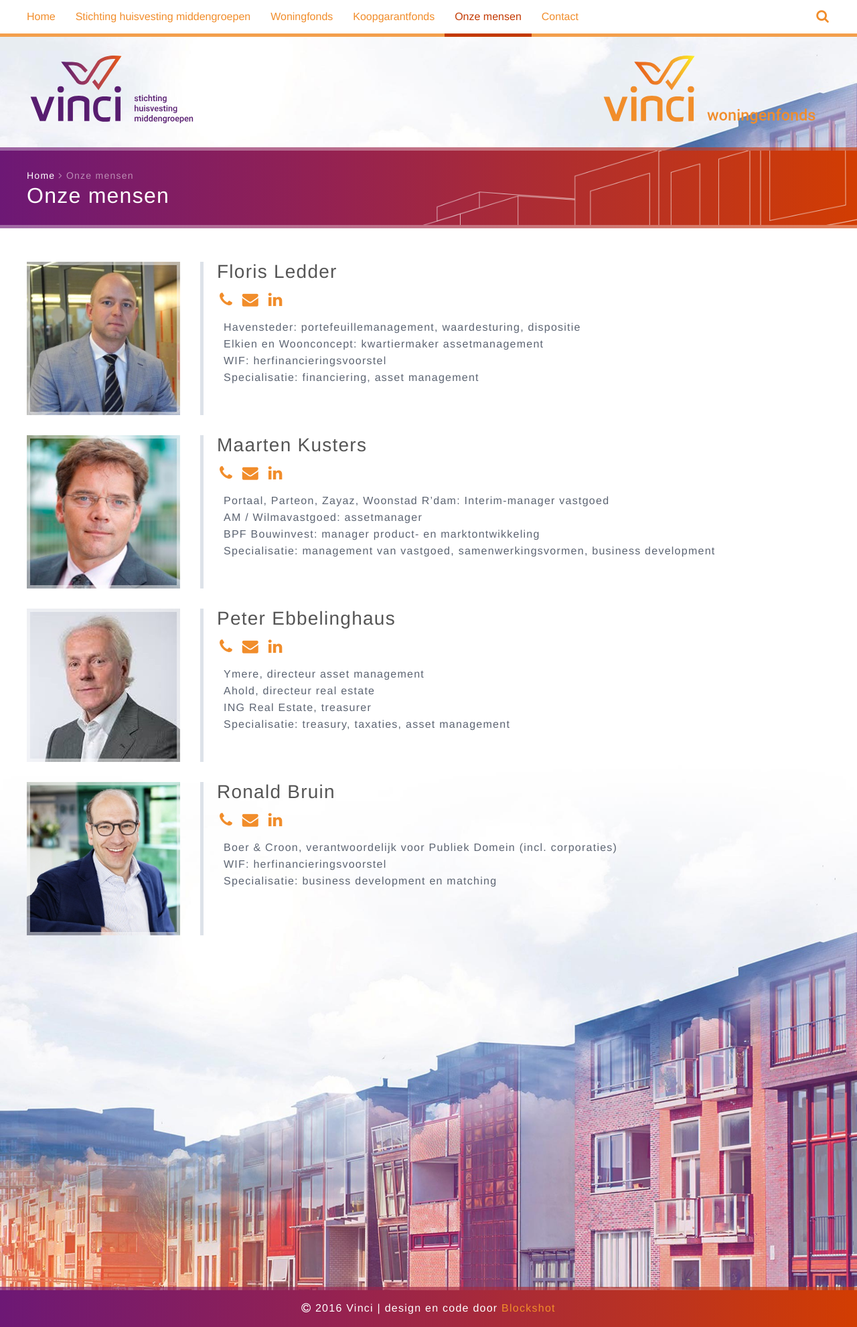
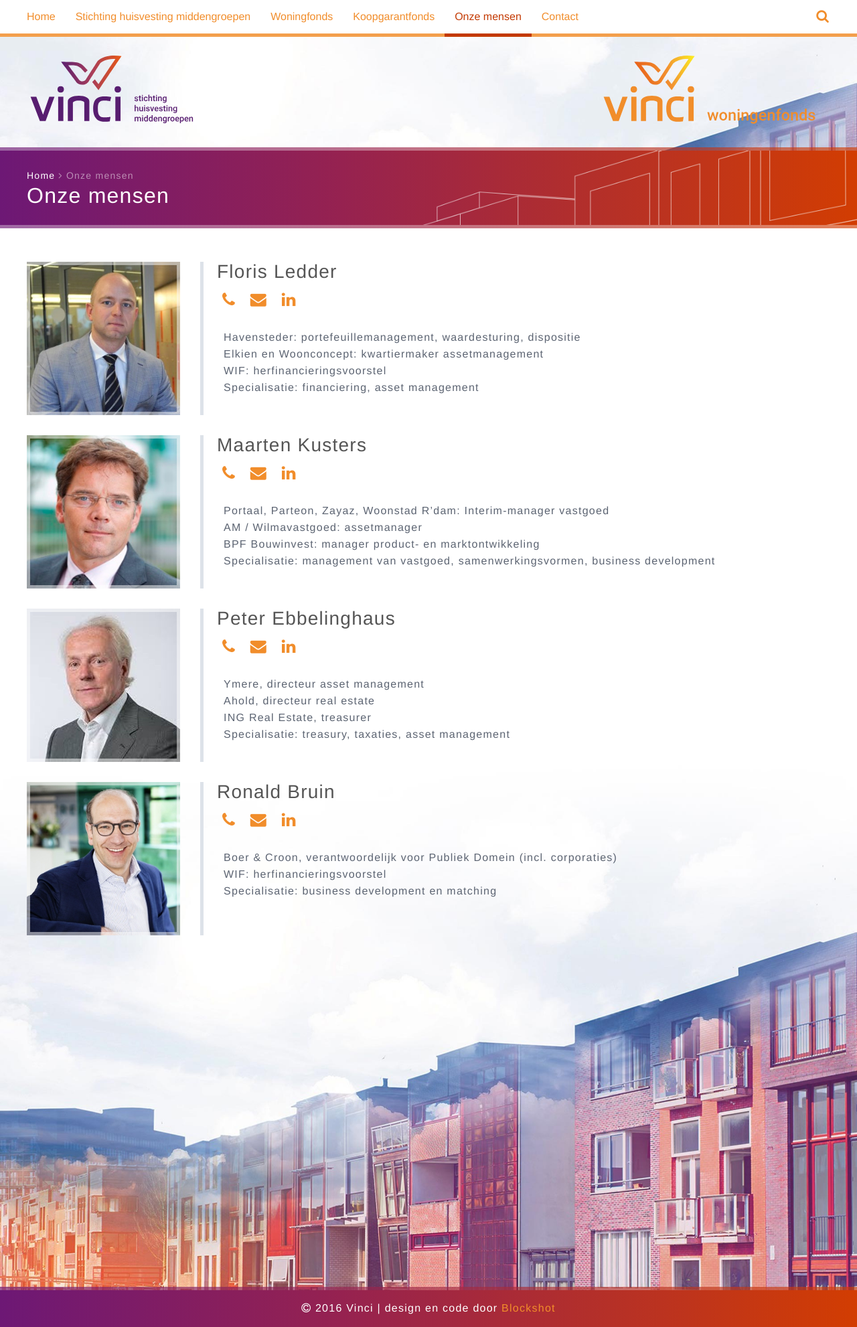
Before and after one commit to Blockshot12/vinci, a Jekyll site: the page built from onze-mensen.html, in a window 1280 px wide. Shown: the whole page at 67% size. Built offline with Jekyll 4.4.1, drawn with Linux system fonts in a browser that asks for light colours; nearby versions of some CDN libraries.

Commit message:
Update contactpage structure.

```diff
--- a/_sass/layout/_main.scss
+++ b/_sass/layout/_main.scss
@@ -346,10 +346,9 @@
 				position: relative;
 				display: block;
 				float: left;
-				width: 40%;
+				width: 50%;
 				text-align: center;
-				padding: 0 20px 0 0;
-				border-right: 5px solid $light-blue;
+				padding: 0 0 8px;
 
 				img {
 					outline: 5px solid rgba(255,255,255,.5);
@@ -360,17 +359,18 @@
 				position: relative;
 				display: block;
 				float: left;
-				padding-left: 20px;
+				width: 100%;
+				padding-left: 0px;
 
 				.main-persons-name {
-					margin: 0 0 15px 0;
+					margin: 0 0 12px 0;
 				}
 				.main-persons-socmed {
 					display: block;
 					margin-bottom: 8px;
 
 					a {
-						margin: 0 4px;
+						margin: 0 8px;
 
 						.fa {
 							font-size: 24px;
@@ -388,8 +388,7 @@
 				display: block;
 				float: left;
 				width: 100%;
-				padding: 15px 0 0;
-				@include clearfix();
+				padding: 0 0 15px;
 
 				ul {
 					list-style-type: none;
@@ -403,6 +402,20 @@
 			.main-persons-id {
 				.main-persons-photo {
 					width: 30%;
+					padding: 0 15px 0 0;
+					border-right: 5px solid $light-blue;
+				}
+				.main-persons-title {
+					width: 70%;
+					padding: 0 0 0 20px;
+
+					.main-persons-socmed {
+						display: block;
+						margin-bottom: 8px;
+					}
+				}
+				.main-persons-text {
+					margin-top: 15px;
 				}
 			}
 		}
@@ -478,6 +491,45 @@
 	}
 
 	&.main-contact {
+		.main-contact-content {
+			.main-contact-content--div {
+				h3 {
+					margin-top: 0;
+				}
+			}
+			@media (max-width:$screen-sm-max) {
+				float: left;
+				width: 100%;
+			}
+			@media (max-width:559px) {
+				margin-bottom: 20px;
+			}
+
+			@media (min-width:560px) and (max-width:$screen-sm-max) {
+				.main-contact-content--div {
+					float: left;
+					width: 50%;
+					min-height: 180px;
+					padding-right: 15px;
+
+					h3 {
+						font-size: 20px;
+						letter-spacing: 1px;
+					}
+					p {
+						margin-bottom: 8px;
+					}
+
+					@media (min-width:720px) {
+						min-height: 170px;
+						h3 {
+							font-size: 28px;
+							letter-spacing: 1.25px;
+						}
+					}
+				}
+			}
+		}
 		.main-contact-gmap {
 
 			#map {
@@ -485,6 +537,16 @@
 				margin-bottom: 15px;
 				@include box-shadow(0 0 5px rgba($grey-blue, .5));
 			}
+
+			@media (max-width:$screen-sm-max) {
+				float: left;
+				width: 100%;
+				//margin-top: 20px;
+
+				#map {
+					min-height: 440px;
+				}
+			}
 		}
 		.main-contact-title {
 			margin-top: 0;
```
